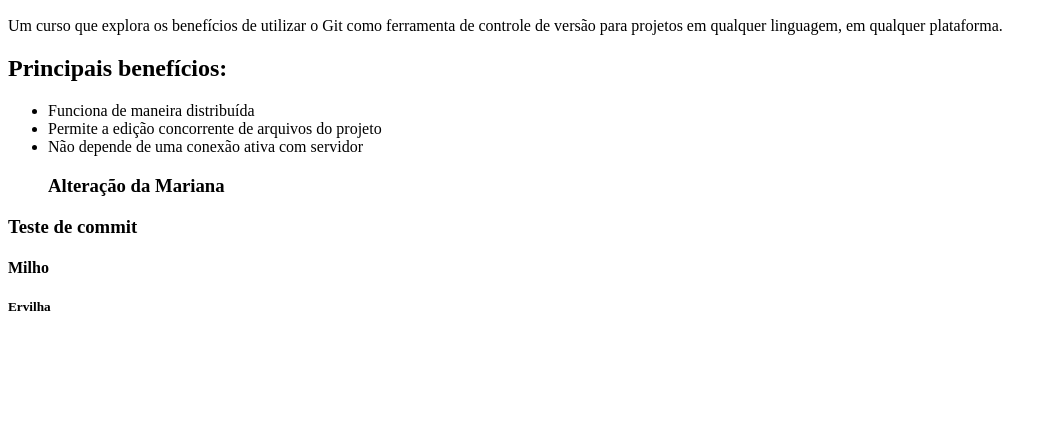
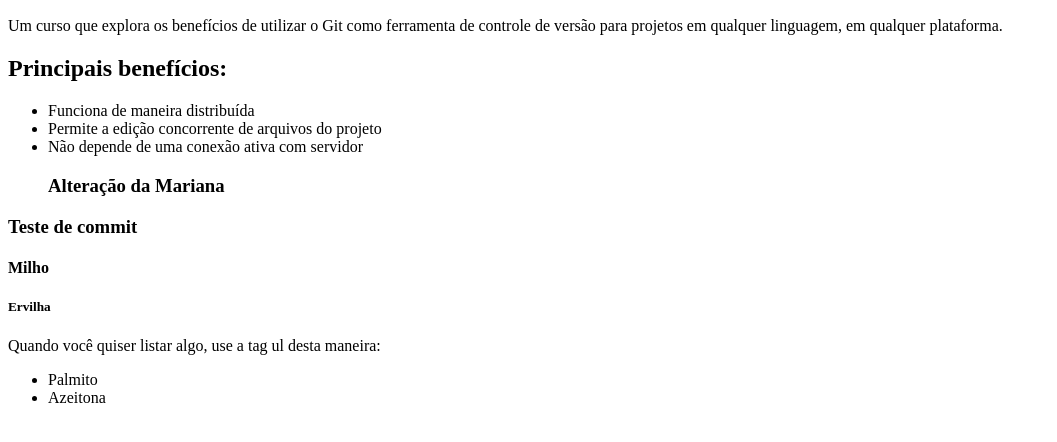
Before and after one commit to fabioluizmagri/curso-git, a plain HTML site: page index.html in a window 1280 px wide. Shown: the part 96-538 px from the top of the page, without its empty margins (0-1057 px from the left). Drawn offline with Linux system fonts and the light colour scheme.

Commit message:
Azeitonas com palmito eh mto bom

```diff
--- a/index.html
+++ b/index.html
@@ -19,5 +19,10 @@
 		<h3>Teste de commit</h3>
 		<h4>Milho</h4>
 		<h5>Ervilha</h5>
+		<p>Quando você quiser listar algo, use a tag ul desta maneira:</p>
+		<ul>
+			<li>Palmito</li>
+			<li>Azeitona</li>
+		</ul>
 	</body>
 </html>
```
